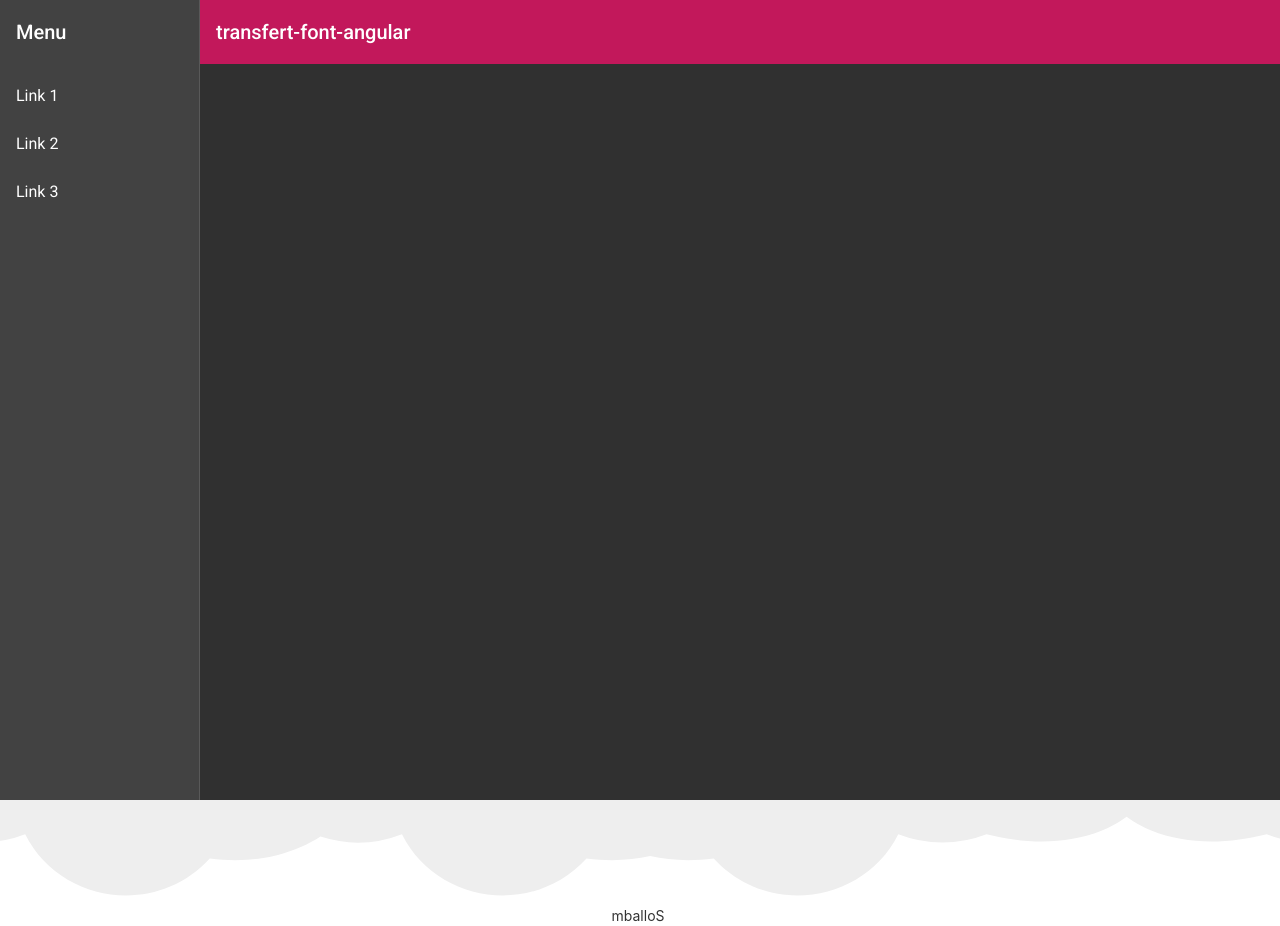
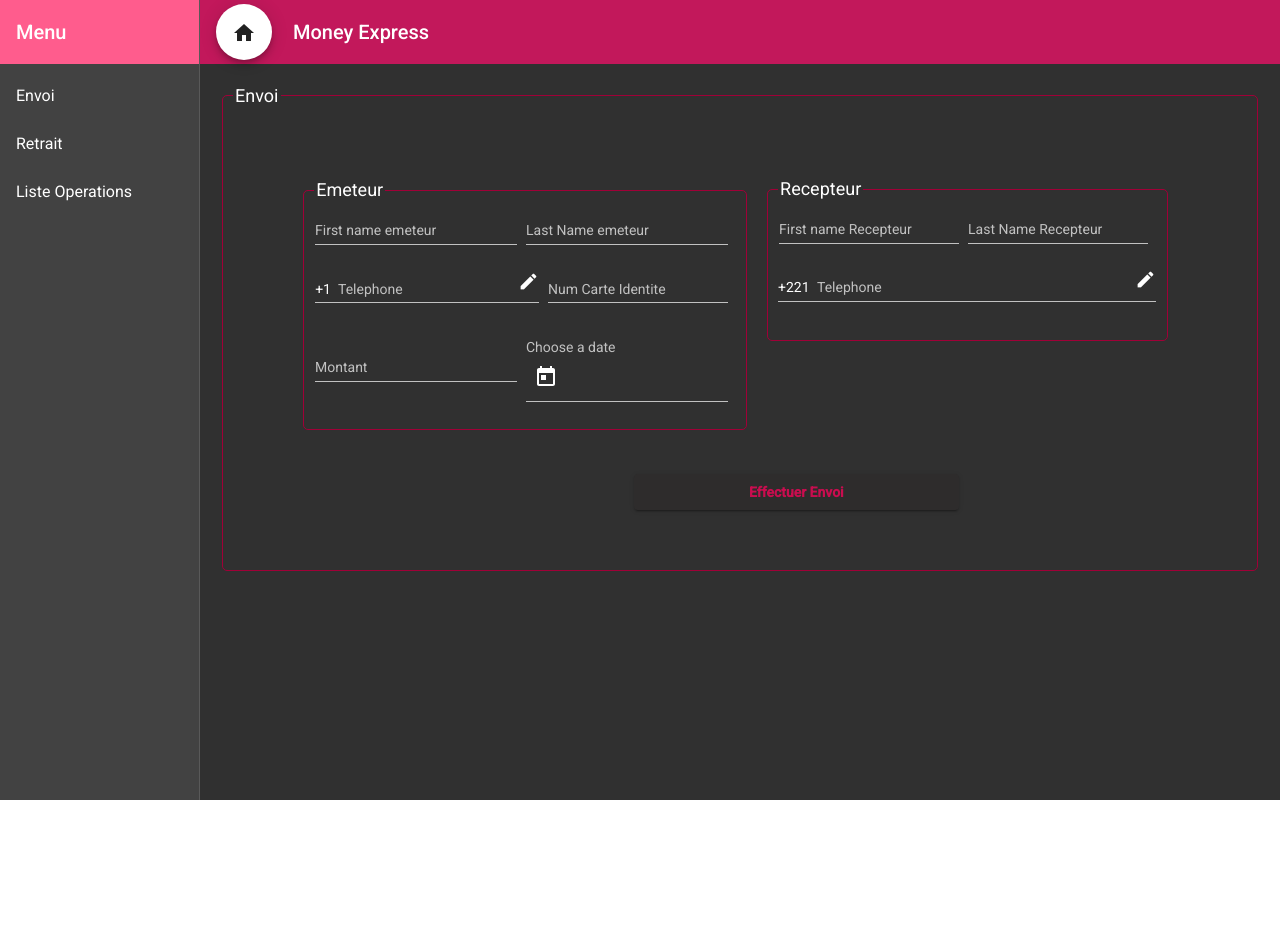
Before and after one commit to OusmaneMballo/TranfertAngularSpringFontEnd, an Angular app: page / in a window 1280 px wide. After the commit the page ends 898 px from the top, so only its background shows below. Built offline with nearby package versions, Linux system fonts and the light colour scheme.

Commit message:
Creation du formulaire envoi

```diff
--- a/src/app/app.component.html
+++ b/src/app/app.component.html
@@ -44,13 +44,12 @@
   </div>
 
   <!-- Footer -->
-  <footer>
+  <!-- <footer>
       mballoS&nbsp;
   </footer>
 
   <svg id="clouds" alt="Gray Clouds Background" xmlns="http://www.w3.org/2000/svg" width="2611.084" height="485.677" viewBox="0 0 2611.084 485.677">
     <path id="Path_39" data-name="Path 39" d="M2379.709,863.793c10-93-77-171-168-149-52-114-225-105-264,15-75,3-140,59-152,133-30,2.83-66.725,9.829-93.5,26.25-26.771-16.421-63.5-23.42-93.5-26.25-12-74-77-130-152-133-39-120-212-129-264-15-54.084-13.075-106.753,9.173-138.488,48.9-31.734-39.726-84.4-61.974-138.487-48.9-52-114-225-105-264,15a162.027,162.027,0,0,0-103.147,43.044c-30.633-45.365-87.1-72.091-145.206-58.044-52-114-225-105-264,15-75,3-140,59-152,133-53,5-127,23-130,83-2,42,35,72,70,86,49,20,106,18,157,5a165.625,165.625,0,0,0,120,0c47,94,178,113,251,33,61.112,8.015,113.854-5.72,150.492-29.764a165.62,165.62,0,0,0,110.861-3.236c47,94,178,113,251,33,31.385,4.116,60.563,2.495,86.487-3.311,25.924,5.806,55.1,7.427,86.488,3.311,73,80,204,61,251-33a165.625,165.625,0,0,0,120,0c51,13,108,15,157-5a147.188,147.188,0,0,0,33.5-18.694,147.217,147.217,0,0,0,33.5,18.694c49,20,106,18,157,5a165.625,165.625,0,0,0,120,0c47,94,178,113,251,33C2446.709,1093.793,2554.709,922.793,2379.709,863.793Z" transform="translate(142.69 -634.312)" fill="#eee"/>
-  </svg>
-
+  </svg> -->
 </div>
 <router-outlet></router-outlet>
--- /dev/null
+++ b/src/app/components/envoi/envoi.component.css
@@ -0,0 +1,43 @@
+.example-form {
+    min-width: 150px;
+    max-width: 500px;
+    width: 100%;
+    margin: 5%;
+  }
+
+  .example-full-width {
+    width: 100%;
+  }
+
+  td {
+    padding-right: 8px;
+  }
+  .btn{
+      background-color:rgb(46, 44, 44);
+      color: #c90d4f;
+      font-weight: bold;
+      width: 65%;
+      margin-left: 70%;
+      margin-top: 5%;
+  }
+  .btn:hover{
+    background-color:#a00037;
+    color: #ffff;
+  }
+  .flex-container{
+    display: flex;
+  }
+  .flex-container > div{
+    margin: 2%;
+    width: 45;
+
+  }
+  fieldset{
+    border: #a00037 solid 1px;
+    border-radius: 5px;
+    margin: 2%;
+  }
+  legend{
+      font-size: large;
+      font-family: roboto;
+  }
--- /dev/null
+++ b/src/app/components/envoi/envoi.component.html
@@ -0,0 +1,88 @@
+<fieldset>
+    <legend>Envoi</legend>
+    <form class="example-form">
+        <div class="flex-container">
+            <div>
+                <fieldset>
+                    <legend>Emeteur</legend>
+                    <table class="example-full-width" cellspacing="0"><tr>
+                    <td><mat-form-field class="example-full-width">
+                        <mat-label>First name emeteur</mat-label>
+                        <input matInput>
+                    </mat-form-field></td>
+                    <td>
+                        <mat-form-field class="example-full-width">
+                        <mat-label>Last Name emeteur</mat-label>
+                        <input matInput>
+                        </mat-form-field>
+                    </td>
+                    </tr></table>
+
+                    <table class="example-full-width" cellspacing="0">
+                        <tr>
+                            <td>
+                                <mat-form-field class="example-full-width">
+                                    <mat-label>Telephone</mat-label>
+                                    <span matPrefix>+1 &nbsp;</span>
+                                    <input type="tel" matInput placeholder="555-555-1234">
+                                    <mat-icon matSuffix>mode_edit</mat-icon>
+                                </mat-form-field>
+                            </td>
+                            <td>
+                                <mat-form-field class="example-full-width">
+                                <mat-label>Num Carte Identite</mat-label>
+                                <input matInput>
+                                </mat-form-field>
+                            </td>
+                        </tr>
+                    </table>
+
+                    <table class="example-full-width" cellspacing="0"><tr>
+                    <td><mat-form-field class="example-full-width">
+                        <mat-label>Montant</mat-label>
+                        <input matInput placeholder="CFA">
+                    </mat-form-field></td>
+                    <td>
+                            <mat-form-field class="example-full-width">
+                                <mat-label>Choose a date</mat-label>
+                                <input matInput>
+                                <mat-datepicker-toggle></mat-datepicker-toggle>
+                                <!-- <mat-datepicker #picker></mat-datepicker> -->
+                        </mat-form-field>
+
+                        </td>
+                    </tr>
+                    </table>
+                </fieldset>
+            </div>
+            <div>
+                <fieldset>
+                    <legend>Recepteur</legend>
+                    <table class="example-full-width" cellspacing="0"><tr>
+                    <td><mat-form-field class="example-full-width">
+                        <mat-label>First name Recepteur</mat-label>
+                        <input matInput>
+                    </mat-form-field></td>
+                    <td><mat-form-field class="example-full-width">
+                        <mat-label>Last Name Recepteur</mat-label>
+                        <input matInput>
+                    </mat-form-field></td>
+                    </tr></table>
+
+                    <p>
+                    <mat-form-field class="example-full-width">
+                        <mat-label>Telephone</mat-label>
+                        <span matPrefix>+221 &nbsp;</span>
+                        <input type="tel" matInput placeholder="555-555-1234">
+                        <mat-icon matSuffix>mode_edit</mat-icon>
+                    </mat-form-field>
+                    </p>
+                    <table class="example-full-width" cellspacing="0"><tr>
+                    </tr>
+                    </table>
+                </fieldset>
+            </div>
+        </div>
+        <button mat-raised-button class="btn">Effectuer Envoi</button>
+    </form>
+</fieldset>
--- /dev/null
+++ b/src/app/components/envoi/envoi.component.ts
@@ -0,0 +1,15 @@
+import { Component, OnInit } from '@angular/core';
+
+@Component({
+  selector: 'app-envoi',
+  templateUrl: './envoi.component.html',
+  styleUrls: ['./envoi.component.css']
+})
+export class EnvoiComponent implements OnInit {
+
+  constructor() { }
+
+  ngOnInit(): void {
+  }
+
+}
--- a/src/app/components/navigation/navigation.component.css
+++ b/src/app/components/navigation/navigation.component.css
@@ -1,5 +1,6 @@
 .sidenav-container {
   height: 100%;
+
 }
 
 .sidenav {
@@ -7,7 +8,7 @@
 }
 
 .sidenav .mat-toolbar {
-  background: inherit;
+  background:#ff5c8d;
 }
 
 .mat-toolbar.mat-primary {
--- a/src/app/components/navigation/navigation.component.html
+++ b/src/app/components/navigation/navigation.component.html
@@ -5,9 +5,9 @@
       [opened]="(isHandset$ | async) === false">
     <mat-toolbar>Menu</mat-toolbar>
     <mat-nav-list>
-      <a mat-list-item href="#">Link 1</a>
-      <a mat-list-item href="#">Link 2</a>
-      <a mat-list-item href="#">Link 3</a>
+      <a mat-list-item href="#">Envoi</a>
+      <a mat-list-item href="#">Retrait</a>
+      <a mat-list-item href="#">Liste Operations</a>
     </mat-nav-list>
   </mat-sidenav>
   <mat-sidenav-content>
@@ -20,8 +20,14 @@
         *ngIf="isHandset$ | async">
         <mat-icon aria-label="Side nav toggle icon">menu</mat-icon>
       </button>
-      <span>transfert-font-angular</span>
+      <div class="example-button-container">
+        <button mat-fab style="background-color: #fff;" aria-label="Example icon button with a home icon">
+          <mat-icon>home</mat-icon>
+        </button>
+      </div>
+      <span style="margin-left: 2%;">Money Express </span>
     </mat-toolbar>
     <!-- Add Content Here -->
+    <app-envoi></app-envoi>
   </mat-sidenav-content>
 </mat-sidenav-container>
```
Also changed, not shown: src/app/app.module.ts (+8 -2 lines), 1 other file (tests, documents, lock files or other folders).
